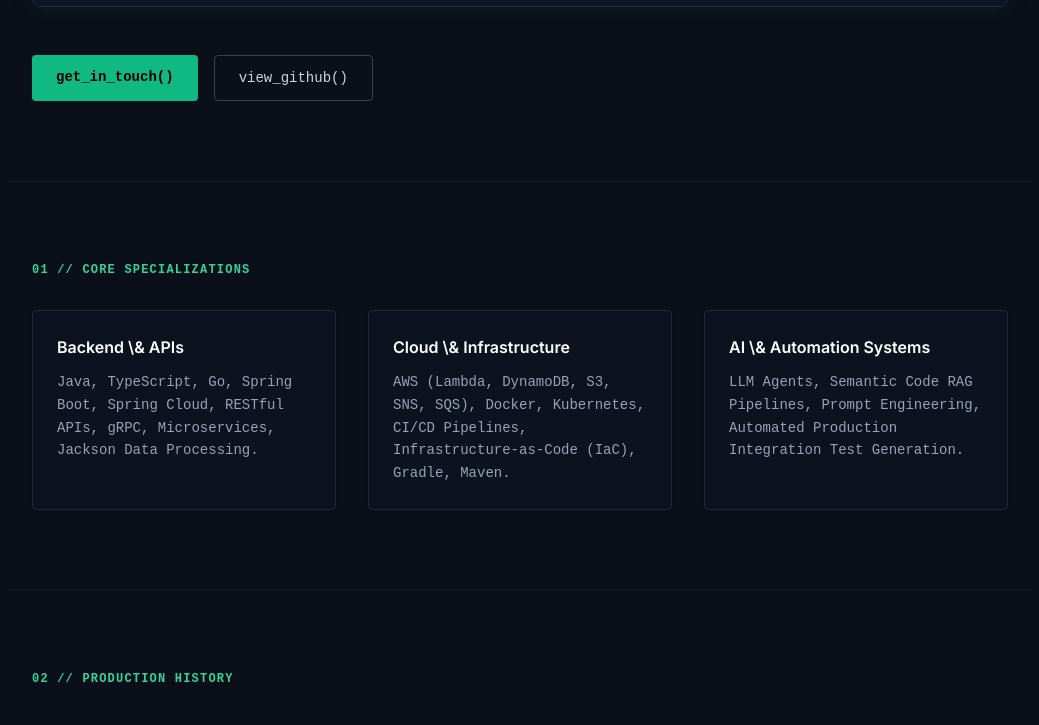
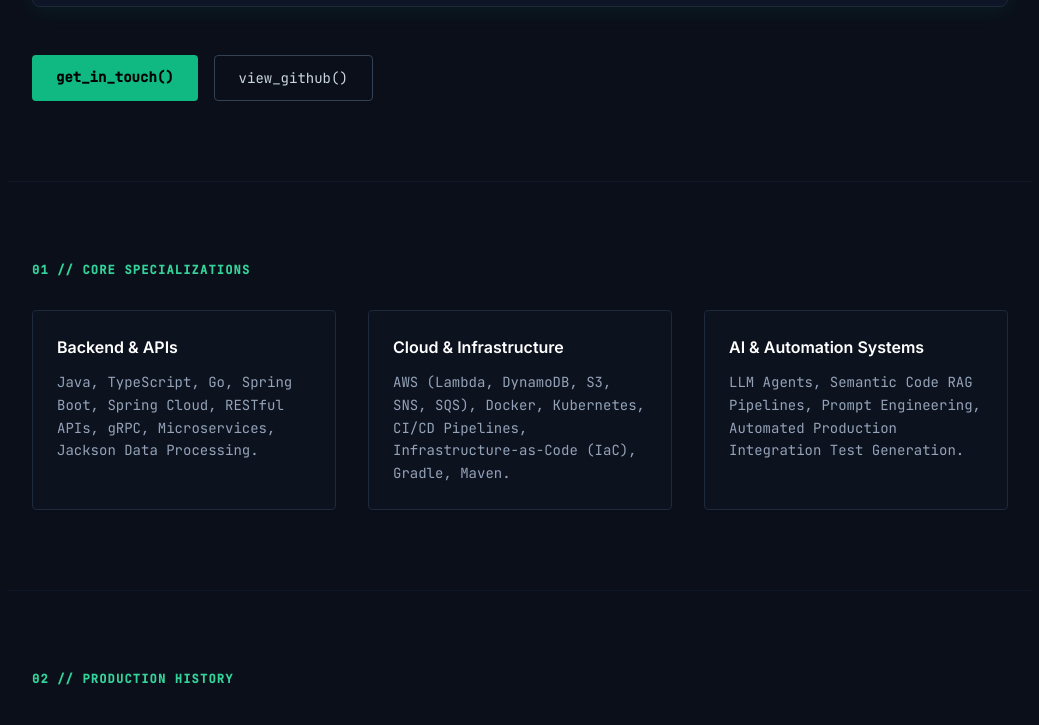
Before and after one commit to chakri7/chakri7.github.io, a plain HTML site: page index.html in a window 1280 px wide. Shown: the part 775-1500 px from the top of the page, without its empty margins (120-1159 px from the left). Drawn offline with nearby package versions, Linux system fonts and the light colour scheme.

Commit message:
Fix HTML entity encoding and update GitHub link

```diff
--- a/index.html
+++ b/index.html
@@ -13,7 +13,7 @@
             font-family: 'Inter', sans-serif;
         }
         .mono-font {
-            font-family: 'JetBrains+Mono', monospace;
+            font-family: 'JetBrains Mono', monospace;
         }
         .terminal-glow {
             box-shadow: 0 0 25px rgba(16, 185, 129, 0.12);
@@ -66,7 +66,7 @@
             <a href="mailto:dchakri123@gmail.com" class="px-6 py-3 bg-emerald-500 hover:bg-emerald-400 text-black font-semibold rounded transition-all">
                 get_in_touch()
             </a>
-            <a href="https://github.com" target="_blank" class="px-6 py-3 border border-slate-700 hover:border-slate-500 rounded transition-all text-slate-300">
+            <a href="https://github.com/chakri7" target="_blank" class="px-6 py-3 border border-slate-700 hover:border-slate-500 rounded transition-all text-slate-300">
                 view_github()
             </a>
         </div>
@@ -77,15 +77,15 @@
         <h3 class="text-xs font-semibold tracking-widest text-emerald-400 uppercase mb-8 mono-font">01 // Core Specializations</h3>
         <div class="grid grid-cols-1 md:grid-cols-3 gap-8">
             <div class="p-6 bg-slate-900/40 border border-slate-800 rounded shadow-sm">
-                <div class="text-white font-semibold mb-3">Backend \& APIs</div>
+                <div class="text-white font-semibold mb-3">Backend & APIs</div>
                 <p class="text-sm text-slate-400 mono-font leading-relaxed">Java, TypeScript, Go, Spring Boot, Spring Cloud, RESTful APIs, gRPC, Microservices, Jackson Data Processing.</p>
             </div>
             <div class="p-6 bg-slate-900/40 border border-slate-800 rounded shadow-sm">
-                <div class="text-white font-semibold mb-3">Cloud \& Infrastructure</div>
+                <div class="text-white font-semibold mb-3">Cloud & Infrastructure</div>
                 <p class="text-sm text-slate-400 mono-font leading-relaxed">AWS (Lambda, DynamoDB, S3, SNS, SQS), Docker, Kubernetes, CI/CD Pipelines, Infrastructure-as-Code (IaC), Gradle, Maven.</p>
             </div>
             <div class="p-6 bg-slate-900/40 border border-slate-800 rounded shadow-sm">
-                <div class="text-white font-semibold mb-3">AI \& Automation Systems</div>
+                <div class="text-white font-semibold mb-3">AI & Automation Systems</div>
                 <p class="text-sm text-slate-400 mono-font leading-relaxed">LLM Agents, Semantic Code RAG Pipelines, Prompt Engineering, Automated Production Integration Test Generation.</p>
             </div>
         </div>
@@ -128,7 +128,7 @@
 
     <!-- FOOTER -->
     <footer class="max-w-5xl mx-auto px-6 py-12 border-t border-slate-900 text-center mono-font text-xs text-slate-600">
-        Built with clean CSS \& Semantic markup. No heavy runtime frameworks required. \&copy; 2026.
+        Built with clean CSS & Semantic markup. No heavy runtime frameworks required. &copy; 2026.
     </footer>
 
 </body>
```
